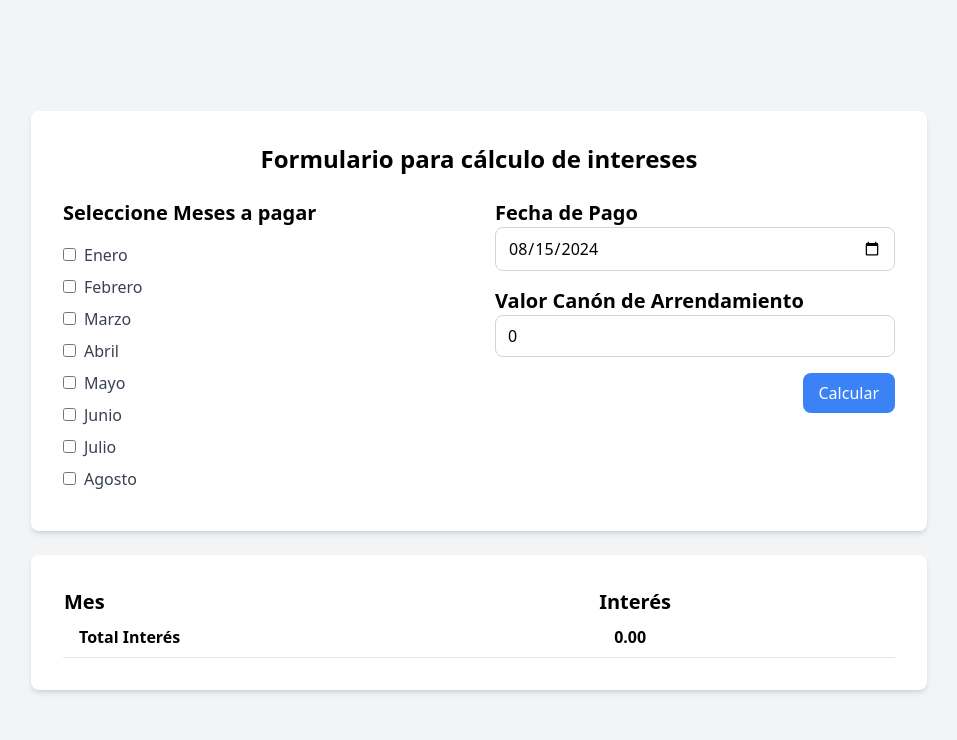
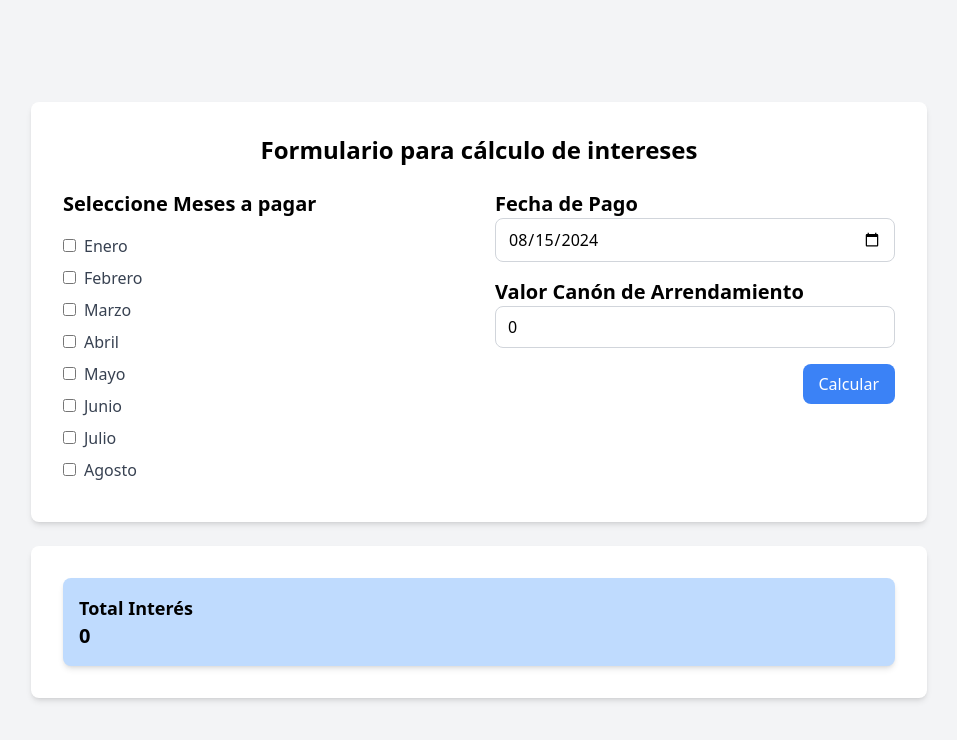
Before and after one commit to Doogie-Projects/Arriendos, an Angular app: page / in a window 1280 px wide. Shown: the top 740 px of the page, without its empty margins (161-1118 px from the left). Built offline with nearby package versions, Linux system fonts and the light colour scheme.

Commit message:
create cards to replace table

```diff
--- a/src/app/app.component.html
+++ b/src/app/app.component.html
@@ -44,25 +44,18 @@
       </form>
     </div>
     <div class="bg-white p-8 rounded-lg shadow-md w-full max-w-4xl mt-6">
-      <table class="w-full text-left border-collapse">
-        <thead>
-          <tr>
-            <th class="text-xl font-bold mb-4">Mes</th>
-            <th class="text-xl font-bold mb-4">Interés </th>
-          </tr>
-        </thead>
-        <tbody>
-          <tr *ngFor="let interest of resultArray; let i = index">
-            <td class="border-b px-4 py-2">{{ selectedMonthsName[i] }}</td>
-            <td class="border-b px-4 py-2">{{ interest | number: '1.2-2' }}</td>
-          </tr>
-          <tr>
-            <td class="border-b px-4 py-2 font-bold">Total Interés</td>
-            <td class="border-b px-4 py-2 font-bold">{{ totalInterest | number: '1.2-2' }}</td>
-          </tr>
-        </tbody>
-      </table>
-
+      <div class="grid grid-cols-1 md:grid-cols-2 gap-6">
+        <!-- Tarjetas para los intereses -->
+        <div *ngFor="let interest of resultArray; let i = index" class="bg-gray-100 p-4 rounded-lg shadow-md">
+          <h3 class="text-lg font-semibold mb-2">{{ selectedMonthsName[i] }}</h3>
+          <p class="text-xl font-bold">{{ interest | number: '1.0-0' }}</p>
+        </div>
+        <!-- Tarjeta para el total de interés -->
+        <div class="bg-blue-200 p-4 rounded-lg shadow-md md:col-span-2">
+          <h3 class="text-lg font-semibold">Total Interés</h3>
+          <p class="text-xl font-bold">{{ totalInterest | number: '1.0-0' }}</p>
+        </div>
+      </div>
     </div>
   </div>
 </div>
```
